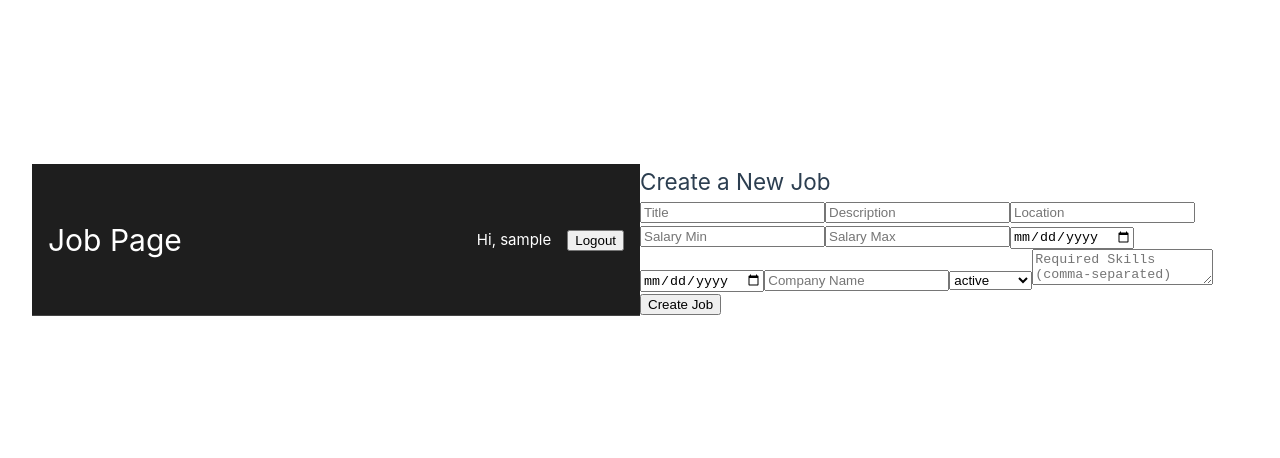
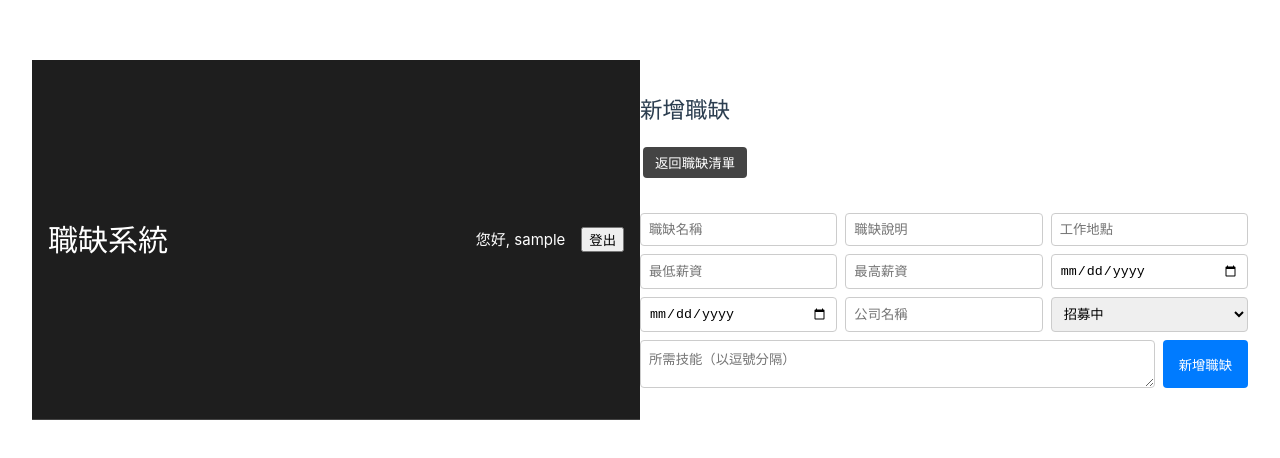
Before and after one commit to pili2026/talentLabs_assignment_fe, a Vue app: page /job/create in a window 1280 px wide. Shown: the part 160-618 px from the top of the page. Built offline with nearby package versions, Linux system fonts and the light colour scheme; sample sign-in values are in the browser's storage; the HTML template or start-up script is replaced by a standard one.

Commit message:
Added i18n

```diff
--- a/package.json
+++ b/package.json
@@ -16,6 +16,7 @@
     "axios": "^1.9.0",
     "pinia": "^3.0.1",
     "vue": "^3.5.13",
+    "vue-i18n": "^11.1.4",
     "vue-router": "^4.5.0"
   },
   "devDependencies": {
--- a/src/components/Header.vue
+++ b/src/components/Header.vue
@@ -1,15 +1,19 @@
 <template>
   <header class="header">
-    <h1>Job Page</h1>
+    <h1>{{ t('job_page') }}</h1>
+
     <div v-if="auth.username">
-      <span class="username">Hi, {{ auth.username }}</span>
-      <button @click="logout">Logout</button>
+      <span class="username">{{ t('greeting') }}, {{ auth.username }}</span>
+      <button @click="logout">{{ t('logout') }}</button>
     </div>
   </header>
 </template>
 
 <script setup lang="ts">
 import { getAuthStoreInstance } from '@/stores/auth'
+import { useI18n } from 'vue-i18n'
+
+const { t } = useI18n()
 const auth = getAuthStoreInstance()
 
 const logout = () => {
--- /dev/null
+++ b/src/locales/zh-TW.json
@@ -0,0 +1,35 @@
+{
+  "job_list": "職缺清單",
+  "create_job": "新增職缺",
+  "title": "職缺名稱",
+  "description": "職缺說明",
+  "location": "工作地點",
+  "posting_date": "上架日期",
+  "expiration_date": "下架日期",
+  "company_name": "公司名稱",
+  "status": "狀態",
+  "required_skills": "所需技能",
+  "search": "搜尋",
+  "clear": "清除",
+  "edit": "編輯",
+  "delete": "刪除",
+  "detail": "詳細",
+  "back_to_list": "返回職缺清單",
+  "sort_desc": "由新到舊",
+  "sort_asc": "由舊到新",
+  "salary_min": "最低薪資",
+  "salary_max": "最高薪資",
+  "required_skills_hint": "所需技能（以逗號分隔）",
+  "error_create": "新增職缺失敗",
+  "status_active": "招募中",
+  "status_scheduled": "預定上架",
+  "status_expired": "已下架",
+  "edit_job": "編輯職缺",
+  "update_job": "更新職缺",
+  "error_update": "更新職缺失敗",
+  "error_load": "載入職缺失敗",
+  "job_detail": "職缺詳細資訊",
+  "job_page": "職缺系統",
+  "greeting": "您好",
+  "logout": "登出"
+}
--- a/src/main.ts
+++ b/src/main.ts
@@ -6,9 +6,12 @@ import { createApp } from 'vue'
 import App from './App.vue'
 import router from './router'
 
+import i18n from './i18n'
+
 const app = createApp(App)
 
 app.use(createPinia())
 app.use(router)
+app.use(i18n)
 
 app.mount('#app')
--- a/src/views/JobCreatePage.vue
+++ b/src/views/JobCreatePage.vue
@@ -1,28 +1,37 @@
 <template>
   <div class="job-create-page">
-    <h2>Create a New Job</h2>
+    <h2>{{ t('create_job') }}</h2>
+
+    <!-- 返回列表按鈕 -->
+    <router-link to="/">
+      <button class="back-button">{{ t('back_to_list') }}</button>
+    </router-link>
+
     <form @submit.prevent="submit">
-      <input v-model="form.title" placeholder="Title" required />
-      <input v-model="form.description" placeholder="Description" required />
-      <input v-model="form.location" placeholder="Location" required />
+      <input v-model="form.title" :placeholder="t('title')" required />
+      <input v-model="form.description" :placeholder="t('description')" required />
+      <input v-model="form.location" :placeholder="t('location')" required />
 
-      <input v-model="form.salaryMin" type="number" placeholder="Salary Min" />
-      <input v-model="form.salaryMax" type="number" placeholder="Salary Max" />
+      <input v-model="form.salaryMin" type="number" :placeholder="t('salary_min')" />
+      <input v-model="form.salaryMax" type="number" :placeholder="t('salary_max')" />
 
-      <input v-model="form.posting_date" type="date" placeholder="Posting Date" required />
-      <input v-model="form.expiration_date" type="date" placeholder="Expiration Date" required />
+      <input v-model="form.posting_date" type="date" :placeholder="t('posting_date')" required />
+      <input v-model="form.expiration_date" type="date" :placeholder="t('expiration_date')" required />
 
-      <input v-model="form.company_name" placeholder="Company Name" required />
+      <input v-model="form.company_name" :placeholder="t('company_name')" required />
 
       <select v-model="form.status" required>
-        <option value="active">active</option>
-        <option value="scheduled">scheduled</option>
-        <option value="expired">expired</option>
+        <option value="active">{{ t('status_active') }}</option>
+        <option value="scheduled">{{ t('status_scheduled') }}</option>
+        <option value="expired">{{ t('status_expired') }}</option>
       </select>
 
-      <textarea v-model="form.required_skills" placeholder="Required Skills (comma-separated)"></textarea>
+      <textarea
+        v-model="form.required_skills"
+        :placeholder="t('required_skills_hint')"
+      ></textarea>
 
-      <button type="submit">Create Job</button>
+      <button type="submit">{{ t('create_job') }}</button>
       <p v-if="error" style="color:red">{{ error }}</p>
     </form>
   </div>
@@ -31,11 +40,13 @@
 <script setup lang="ts">
 import { createJob } from '@/api/job'
 import { ref } from 'vue'
+import { useI18n } from 'vue-i18n'
 import { useRouter } from 'vue-router'
 
+const { t } = useI18n()
 const router = useRouter()
+const error = ref('')
 
-const error = ref('')
 const form = ref({
   title: '',
   description: '',
@@ -51,7 +62,6 @@ const form = ref({
 
 const submit = async () => {
   error.value = ''
-
   try {
     const payload = {
       ...form.value,
@@ -67,7 +77,59 @@ const submit = async () => {
     await createJob(payload)
     router.push('/')
   } catch (err: any) {
-    error.value = err.response?.data?.detail || 'Failed to create job'
+    error.value = err.response?.data?.detail || t('error_create')
   }
 }
 </script>
+
+<style scoped>
+.job-create-page {
+  max-width: 800px;
+  margin: 2rem auto;
+  display: flex;
+  flex-direction: column;
+  gap: 1rem;
+}
+
+form {
+  display: flex;
+  flex-wrap: wrap;
+  gap: 0.5rem;
+}
+
+form input,
+form select,
+form textarea {
+  flex: 1 1 30%;
+  padding: 0.5rem;
+  border-radius: 4px;
+  border: 1px solid #ccc;
+}
+
+form button {
+  padding: 0.5rem 1rem;
+  background-color: #007bff;
+  color: white;
+  border: none;
+  border-radius: 4px;
+  cursor: pointer;
+}
+
+form button:hover {
+  background-color: #0056b3;
+}
+
+.back-button {
+  margin-bottom: 1rem;
+  background-color: #444;
+  color: white;
+  padding: 6px 12px;
+  border: none;
+  border-radius: 4px;
+  cursor: pointer;
+}
+
+.back-button:hover {
+  background-color: #666;
+}
+</style>
--- a/src/views/JobEditPage.vue
+++ b/src/views/JobEditPage.vue
@@ -1,28 +1,36 @@
 <template>
   <div class="job-edit-page">
-    <h2>Edit Job</h2>
+    <h2>{{ t('edit_job') }}</h2>
+
+    <router-link to="/">
+      <button class="back-button">{{ t('back_to_list') }}</button>
+    </router-link>
+
     <form v-if="form" @submit.prevent="submit">
-      <input v-model="form.title" placeholder="Title" required />
-      <input v-model="form.description" placeholder="Description" required />
-      <input v-model="form.location" placeholder="Location" required />
+      <input v-model="form.title" :placeholder="t('title')" required />
+      <input v-model="form.description" :placeholder="t('description')" required />
+      <input v-model="form.location" :placeholder="t('location')" required />
 
-      <input v-model="form.salaryMin" type="number" placeholder="Salary Min" />
-      <input v-model="form.salaryMax" type="number" placeholder="Salary Max" />
+      <input v-model="form.salaryMin" type="number" :placeholder="t('salary_min')" />
+      <input v-model="form.salaryMax" type="number" :placeholder="t('salary_max')" />
 
-      <input v-model="form.posting_date" type="date" required />
-      <input v-model="form.expiration_date" type="date" required />
+      <input v-model="form.posting_date" type="date" :placeholder="t('posting_date')" required />
+      <input v-model="form.expiration_date" type="date" :placeholder="t('expiration_date')" required />
 
-      <input v-model="form.company_name" placeholder="Company Name" disabled />
+      <input v-model="form.company_name" :placeholder="t('company_name')" readonly />
 
       <select v-model="form.status" required>
-        <option value="active">active</option>
-        <option value="scheduled">scheduled</option>
-        <option value="expired">expired</option>
+        <option value="active">{{ t('status_active') }}</option>
+        <option value="scheduled">{{ t('status_scheduled') }}</option>
+        <option value="expired">{{ t('status_expired') }}</option>
       </select>
 
-      <textarea v-model="form.required_skills" placeholder="Required Skills (comma-separated)"></textarea>
+      <textarea
+        v-model="form.required_skills"
+        :placeholder="t('required_skills_hint')"
+      ></textarea>
 
-      <button type="submit">Update Job</button>
+      <button type="submit">{{ t('update_job') }}</button>
       <p v-if="error" style="color:red">{{ error }}</p>
     </form>
     <div v-else>Loading...</div>
@@ -32,8 +40,10 @@
 <script setup lang="ts">
 import { getJobDetail, updateJob } from '@/api/job'
 import { onMounted, ref } from 'vue'
+import { useI18n } from 'vue-i18n'
 import { useRoute, useRouter } from 'vue-router'
 
+const { t } = useI18n()
 const router = useRouter()
 const route = useRoute()
 const jobId = route.params.job_id as string
@@ -51,7 +61,7 @@ onMounted(async () => {
       required_skills: (job.required_skills || []).join(', '),
     }
   } catch (e) {
-    error.value = 'Failed to load job data.'
+    error.value = t('error_load')
   }
 })
 
@@ -76,8 +86,59 @@ const submit = async () => {
     await updateJob(jobId, payload)
     router.push('/')
   } catch (err: any) {
-    error.value = err.response?.data?.detail || 'Failed to update job'
+    error.value = err.response?.data?.detail || t('error_update')
   }
 }
+</script>
 
-</script>
+<style scoped>
+.job-edit-page {
+  max-width: 800px;
+  margin: 2rem auto;
+  display: flex;
+  flex-direction: column;
+  gap: 1rem;
+}
+
+form {
+  display: flex;
+  flex-wrap: wrap;
+  gap: 0.5rem;
+}
+
+form input,
+form select,
+form textarea {
+  flex: 1 1 30%;
+  padding: 0.5rem;
+  border-radius: 4px;
+  border: 1px solid #ccc;
+}
+
+form button {
+  padding: 0.5rem 1rem;
+  background-color: #007bff;
+  color: white;
+  border: none;
+  border-radius: 4px;
+  cursor: pointer;
+}
+
+form button:hover {
+  background-color: #0056b3;
+}
+
+.back-button {
+  margin-bottom: 1rem;
+  background-color: #444;
+  color: white;
+  padding: 6px 12px;
+  border: none;
+  border-radius: 4px;
+  cursor: pointer;
+}
+
+.back-button:hover {
+  background-color: #666;
+}
+</style>
--- a/src/views/JobListPage.vue
+++ b/src/views/JobListPage.vue
@@ -1,49 +1,54 @@
 <template>
   <div class="job-list-page">
-    <h2>Job List</h2>
+    <h2>{{ t('job_list') }}</h2>
 
     <div class="toolbar">
       <router-link to="/job/create">
-        <button class="create-button">Create New Job</button>
+        <button class="create-button">{{ t('create_job') }}</button>
       </router-link>
+
+      <select v-model="$i18n.locale">
+        <option value="zh-TW">繁體中文</option>
+        <option value="en">English</option>
+      </select>
     </div>
 
     <form @submit.prevent="loadJobs" class="filter-form">
-      <input v-model="filters.search" placeholder="Search..." />
+      <input v-model="filters.search" :placeholder="t('search')" />
 
       <select v-model="filters.status">
-        <option value="">All Status</option>
-        <option value="active">Active</option>
-        <option value="expired">Expired</option>
-        <option value="scheduled">Scheduled</option>
+        <option value="">{{ t('status') }}</option>
+        <option value="active">active</option>
+        <option value="expired">expired</option>
+        <option value="scheduled">scheduled</option>
       </select>
 
       <select v-model="filters.order_by">
-        <option value="posting_date">Posting Date</option>
-        <option value="expiration_date">Expiration Date</option>
+        <option value="posting_date">{{ t('posting_date') }}</option>
+        <option value="expiration_date">{{ t('expiration_date') }}</option>
       </select>
 
       <select v-model="filters.sort_order">
-        <option value="desc">DESC</option>
-        <option value="asc">ASC</option>
+        <option value="desc">{{ t('sort_desc') }}</option>
+        <option value="asc">{{ t('sort_asc') }}</option>
       </select>
 
       <div class="skill-checkbox-group">
-        <label>Skills:</label>
+        <label>{{ t('required_skills') }}:</label>
         <div class="skills-list">
-          <label v-for="skill in availableSkills" :key="skill" class="skill-option">
-            <input
-              type="checkbox"
-              :value="skill"
-              v-model="filters.skills"
-            />
+          <label
+            v-for="skill in availableSkills"
+            :key="skill"
+            class="skill-option"
+          >
+            <input type="checkbox" :value="skill" v-model="filters.skills" />
             {{ skill }}
           </label>
         </div>
       </div>
 
-      <button type="submit">Search</button>
-      <button type="button" @click="resetFilters">Clear</button>
+      <button type="submit">{{ t('search') }}</button>
+      <button type="button" @click="resetFilters">{{ t('clear') }}</button>
     </form>
 
     <div v-if="pagination.total > 0" class="pagination">
@@ -57,18 +62,18 @@
     <ul v-else>
       <li v-for="job in jobs" :key="job.id" class="job-item">
         <h3>{{ job.title }}</h3>
-        <p><strong>Company:</strong> {{ job.company_name }}</p>
-        <p><strong>Location:</strong> {{ job.location }}</p>
-        <p><strong>Status:</strong> {{ job.status }}</p>
-        <p><strong>Posted:</strong> {{ job.posting_date }}</p>
+        <p><strong>{{ t('company_name') }}:</strong> {{ job.company_name }}</p>
+        <p><strong>{{ t('location') }}:</strong> {{ job.location }}</p>
+        <p><strong>{{ t('status') }}:</strong> {{ job.status }}</p>
+        <p><strong>{{ t('posting_date') }}:</strong> {{ job.posting_date }}</p>
 
         <div class="actions">
           <router-link :to="`/job/edit/${job.id}`">
-            <button>Edit</button>
+            <button>{{ t('edit') }}</button>
           </router-link>
-          <button @click="confirmDelete(job.id)">Delete</button>
+          <button @click="confirmDelete(job.id)">{{ t('delete') }}</button>
           <router-link :to="`/job/${job.id}`">
-            <button>Detail</button>
+            <button>{{ t('detail') }}</button>
           </router-link>
         </div>
       </li>
@@ -76,12 +81,14 @@
   </div>
 </template>
 
+
 <script setup lang="ts">
 import { deleteJob, getJobList, getSkillList } from '@/api/job'
 import { computed, onMounted, reactive, ref, watch } from 'vue'
+import { useI18n } from 'vue-i18n'
 import { useRoute, useRouter } from 'vue-router'
 
-
+const { t, locale } = useI18n()
 const jobs = ref<any[]>([])
 const loading = ref(false)
 const error = ref('')
@@ -227,6 +234,11 @@ watch(
   },
   { deep: true }
 )
+
+watch(locale, (newLocale) => {
+  localStorage.setItem('locale', newLocale)
+})
+
 </script>
 
 <style scoped>
```
Also changed, not shown: src/i18n.ts (added, +17 -0 lines), src/locales/en.json (added, +35 -0 lines), src/views/JobDetailPage.vue (+13 -13 lines), 1 other file (tests, documents, lock files or other folders).
